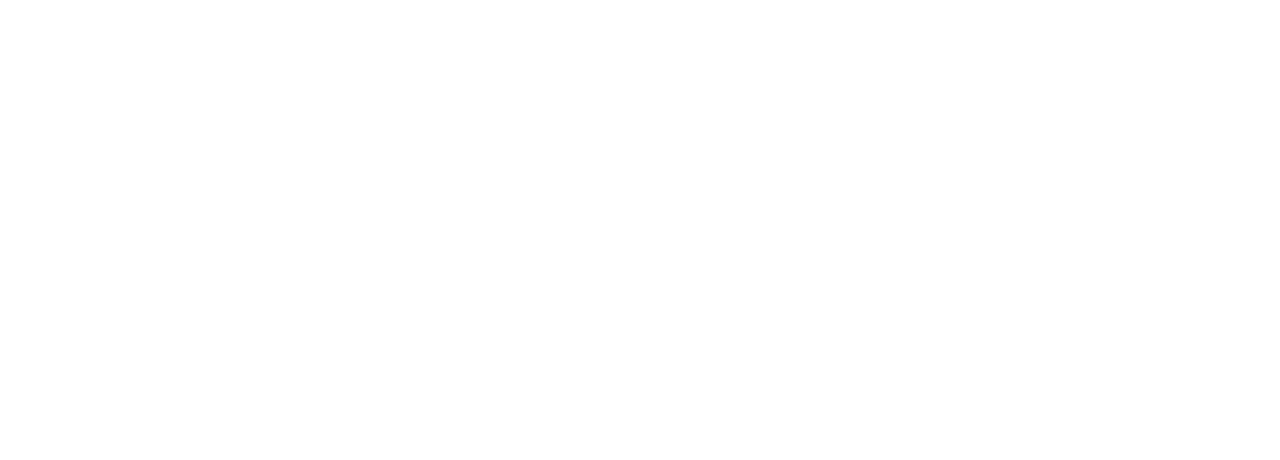
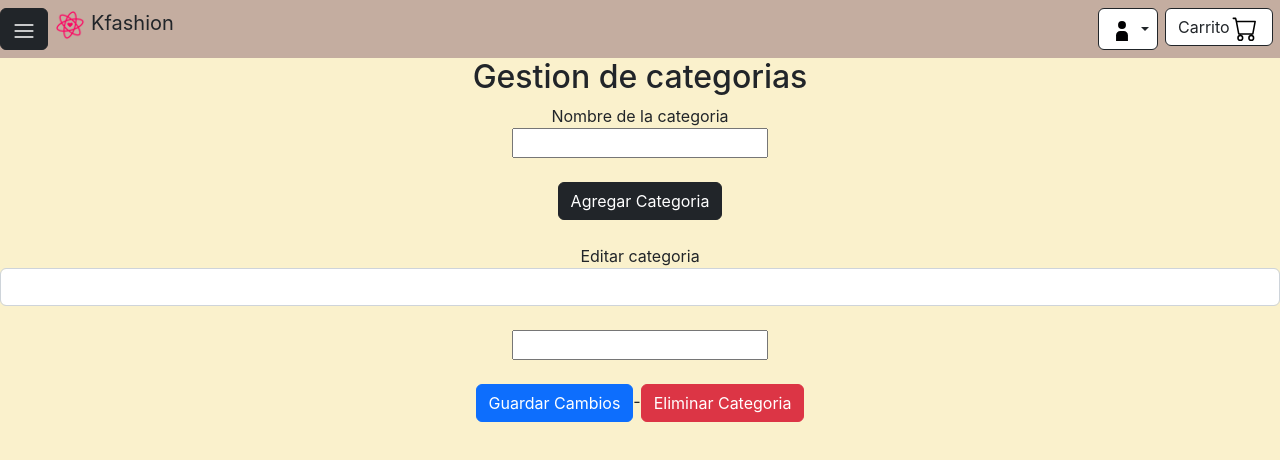
Before and after one commit to Ricardo08-c/Kfashion, a React (Create React App) app: page /Categorias in a window 1280 px wide. Before the commit this address had no page. Shown: the top 460 px of the page. Built offline with nearby package versions, Linux system fonts and the light colour scheme; no server answers.

Commit message:
Manejo categorias

```diff
--- a/src/App.js
+++ b/src/App.js
@@ -17,6 +17,7 @@
 import GestionOfertas from "./dynamic/GestionOfertas";
 import CancelarFactura from "./dynamic/CancelarFactura";
 import Reporte from "./dynamic/GraphicsView";
+import GestionCategorias from "./dynamic/Categorias";
 
 function App() {
   return (
@@ -40,6 +41,7 @@
           <Route path="/Perfil/Editar" element={<EditProfile />} />
           <Route path="/Promociones" element={<GestionPromociones />} />
           <Route path="/Ofertas" element={<GestionOfertas />} />
+          <Route path="/Categorias" element={<GestionCategorias />} />
           <Route path="/" element={<Home />} />
         </Routes>
       </BrowserRouter>
--- a/src/dynamic/Catalogo.js
+++ b/src/dynamic/Catalogo.js
@@ -173,7 +173,6 @@
   }
 
   async function getCategorias() {
-    console.log("AAAAAAAAAAA");
     let url = "https://kfashionapi.onrender.com/get/categorias";
 
     let res = await fetch(url);
--- /dev/null
+++ b/src/dynamic/Categorias.js
@@ -0,0 +1,168 @@
+import { useEffect, useState } from "react";
+import "../App.css";
+import Plantilla from "../static/Plantilla";
+import React from "react";
+
+// Array donde se almacenaran los productos
+let array = [];
+
+function Gestion() {
+  const [selects, setSelects] = useState();
+  const [categorias, setCategorias] = useState([]);
+
+  const [form, setForm] = useState({
+    nombre: "",
+    categoria: "",
+    descripcion: "",
+    precio: "",
+    imgSrc: "",
+    cantidad: "",
+    estado: "activo",
+  });
+
+  // Variables para el filtrado de busqueda por nombre
+
+  const [search, setSearch] = useState("");
+
+  const handleChange = (e) => {
+    setSearch(e.target.value);
+  };
+
+  // Actualiza el estado del state
+
+  function updateForm(value) {
+    return setForm((prev) => {
+      return { ...prev, ...value };
+    });
+  }
+
+  // Llama la funcion al renderizar la pagina
+
+  useEffect(() => {
+    getCategorias();
+  }, []);
+
+  async function getCategorias() {
+    let url = "https://kfashionapi.onrender.com/get/categorias";
+
+    let res = await fetch(url);
+
+    if (res.ok) {
+      let text = await res.json();
+      array = [];
+      array.push(text);
+    } else {
+      console.log(`HTTP error: ${res.status}`);
+    }
+
+    let array2 = [];
+    let array1 = array[0];
+    for (let i = 0; i < array1.length; i++) {
+      let datos = array1[i];
+      console.log(datos);
+      array2.push(<option>{datos.Categoria}</option>);
+    }
+    setCategorias(array2);
+  }
+
+  // Obtiene todos los productos que posteriormente seràn cargados a un dropdown
+
+  // Agrega un nuevo producto siempre y cuando se cumplan las validaciones
+
+  async function submitCategoria(e) {
+    let ip = localStorage.getItem("ipAdress");
+
+    let user = localStorage.getItem(ip);
+
+    if (!user) {
+      alert("Debes iniciar secion como empleado para gestionar productos");
+      return;
+    }
+
+    if (!form.nombre.length) {
+      alert("Debes poner una nombre a la producto");
+      return;
+    } else {
+      const newCategoria = { ...form };
+      console.log(JSON.stringify(newCategoria));
+      await fetch("https://kfashionapi.onrender.com/register/categoria", {
+        method: "POST",
+        headers: {
+          "Content-Type": "application/json",
+        },
+        body: JSON.stringify(newCategoria),
+      }).catch((error) => {
+        window.alert(error);
+        return;
+      });
+      alert("Categoria registrada");
+      window.location.reload();
+    }
+  }
+
+  return (
+    <div className="position-relative" style={{ minHeight: "100%" }}>
+      <h2 className="">Gestion de categorias</h2>
+      <div style={{ overflow: "hidden" }}>
+        <form style={{ float: "none" }}>
+          <div className="">
+            <label className="">Nombre de la categoria</label>
+            <br />
+            <input
+              value={form.nombre}
+              onChange={(e) => updateForm({ nombre: e.target.value })}
+            ></input>
+            <br />
+          </div>
+        </form>
+      </div>
+      <br />
+      <button onClick={submitCategoria} type="submit" className="btn btn-dark">
+        Agregar Categoria
+      </button>
+      <br />
+      <br />
+      <label>Editar categoria</label>
+      <select
+        value={selects}
+        onChange={(e) => setSelects(e.target.value)}
+        className="form-control"
+        aria-label="Default select example"
+      >
+        {categorias}
+      </select>
+      <br></br>
+      <input className="" value={selects}></input>
+      <br></br>
+      <br></br>
+      <button
+        onClick={submitCategoria}
+        type="submit"
+        className="btn btn-primary"
+      >
+        Guardar Cambios
+      </button>
+      <span>-</span>
+      <button
+        onClick={submitCategoria}
+        type="submit"
+        className="btn btn-danger"
+      >
+        Eliminar Categoria
+      </button>
+      <br></br>
+    </div>
+  );
+}
+
+function GestionCategorias() {
+  return (
+    <div>
+      <Plantilla
+        sectionToDisplay={<div style={{ minHeight: "100%" }}>{Gestion()}</div>}
+      ></Plantilla>
+    </div>
+  );
+}
+
+export default GestionCategorias;
--- a/src/dynamic/GestionProductos.js
+++ b/src/dynamic/GestionProductos.js
@@ -2,10 +2,10 @@
 import "../App.css";
 import Plantilla from "../static/Plantilla";
 import React from "react";
-import { wait } from "@testing-library/user-event/dist/utils";
 
 // Array donde se almacenaran los productos
 let array = [];
+let categoriasActuales = [];
 
 // Clase la cual mostrarà los productos con su respectivo MODAL y botones de editar y eliminar
 class ProductRow extends React.Component {
@@ -82,7 +82,7 @@
       window.alert(error);
       return;
     });
-    window.location.reload();
+    //window.location.reload();
   };
 
   // Estas funciones son para actualizar el estado de los inputs
@@ -158,25 +158,46 @@
                   </div>
                   <div className="modal-body">
                     {console.log("ad->" + this.props.name)}
-                    <label>Nombre:{this.props.name}</label>
+                    <label>Nombre</label>
                     <br />
-                    <input onChange={this.changeName}></input>
+                    <input
+                      defaultValue={this.props.name}
+                      onChange={this.changeName}
+                    ></input>
                     <br />
-                    <label>Precio:{this.props.price}</label>
+                    <label>Precio</label>
                     <br />
-                    <input onChange={this.changePrice}></input>
+                    <input
+                      type="number"
+                      defaultValue={this.props.price}
+                      onChange={this.changePrice}
+                    ></input>
                     <br />
                     <label>Categoria:{this.props.category}</label>
                     <br />
-                    <input onChange={this.changeCategory}></input>
+                    <select
+                      className="form-control w-25"
+                      aria-label="Default select example"
+                      defaultValue={this.props.category}
+                      onChange={this.changeCategory}
+                    >
+                      {categoriasActuales}
+                    </select>
                     <br />
-                    <label>Cantidad:{this.props.cantidad}</label>
+                    <label>Cantidad</label>
                     <br />
-                    <input onChange={this.changeQuantity}></input>
+                    <input
+                      type="number"
+                      defaultValue={this.props.cantidad}
+                      onChange={this.changeQuantity}
+                    ></input>
                     <br />
-                    <label>Descripcion:{this.props.description}</label>
+                    <label>Descripcion</label>
                     <br />
-                    <input onChange={this.changeDescription}></input>
+                    <input
+                      defaultValue={this.props.description}
+                      onChange={this.changeDescription}
+                    ></input>
                     <br />
                     <label>Url de la imagen</label>
                     <br />
@@ -189,7 +210,7 @@
                       className="btn btn-secondary"
                       data-bs-dismiss="modal"
                     >
-                      Close
+                      Cerrar
                     </button>
                     <button
                       onClick={this.editProduct}
@@ -197,7 +218,7 @@
                       data-bs-dismiss="modal"
                       className="btn btn-primary"
                     >
-                      Save changes
+                      Guardar cambios
                     </button>
                   </div>
                 </div>
@@ -246,7 +267,9 @@
 }
 
 function Gestion() {
+  const [selects, setSelects] = useState();
   const [products, setProducts] = useState([]);
+  const [categorias, setCategorias] = useState([]);
 
   const [form, setForm] = useState({
     nombre: "",
@@ -277,8 +300,33 @@
   // Llama la funcion al renderizar la pagina
 
   useEffect(() => {
+    getCategorias();
     getProducts();
   }, []);
+
+  async function getCategorias() {
+    let url = "https://kfashionapi.onrender.com/get/categorias";
+
+    let res = await fetch(url);
+
+    if (res.ok) {
+      let text = await res.json();
+      array = [];
+      array.push(text);
+    } else {
+      console.log(`HTTP error: ${res.status}`);
+    }
+
+    let array2 = [];
+    let array1 = array[0];
+    for (let i = 0; i < array1.length; i++) {
+      let datos = array1[i];
+      console.log(datos);
+      array2.push(<option>{datos.Categoria}</option>);
+    }
+    setCategorias(array2);
+    categoriasActuales = array2;
+  }
 
   // Obtiene todos los productos que posteriormente seràn cargados a un dropdown
 
@@ -299,6 +347,8 @@
     for (let i = 0; i < array1.length; i++) {
       let datos = Object.values(array1[i]);
       console.log(datos[0]);
+      console.log("-ñ-ñ-ñ");
+      console.log(categorias);
       array2.push(
         <ProductRow
           imgSrc={datos[1]}
@@ -328,7 +378,7 @@
     }
 
     if (!form.nombre.length) {
-      alert("Debes poner una nombre a la promocion");
+      alert("Debes poner una nombre a la producto");
       return;
     }
 
@@ -390,10 +440,14 @@
             <br />
             <label className="">Categoria del producto</label>
             <br />
-            <input
-              value={form.categoria}
-              onChange={(e) => updateForm({ categoria: e.target.value })}
-            ></input>
+            <select
+              value={selects}
+              onChange={(e) => setSelects(e.target.value)}
+              className="form-control w-25"
+              aria-label="Default select example"
+            >
+              {categorias}
+            </select>
             <br />
             <label className="">Descripcion del producto</label>
             <br />
```
